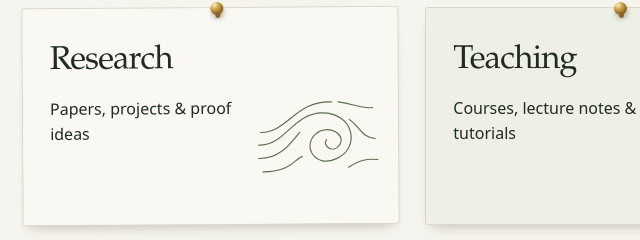
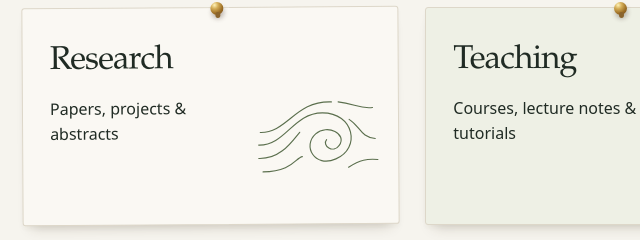
Before and after one commit to harrisonnmath/Personal-Website, a website with bundled scripts: page index.html in a window 1280 px wide. Shown: the part 455-695 px from the top of the page, 26-666 px from the left. Built offline with nearby package versions, Linux system fonts and the light colour scheme.

Commit message:
Replace paper proof explorers with concise abstracts and update conference organizing

```diff
--- a/app.js
+++ b/app.js
@@ -24,41 +24,24 @@ const coauthorWebsites={
  'Zachary Radke':'https://sites.google.com/view/zacharyradke/home'
 };
 const authorLinks=value=>esc(value).replace(/\b(Elaine Cozzi|Zachary Radke)\b/g,name=>`<a href="${coauthorWebsites[name]}">${name}</a>`);
-const listItem=(x,type)=>`<article class="entry"><div class="entry-meta">${x.authors?authorLinks(x.authors):esc(x.term||x.date||'')}</div><h2>${esc(x.title)}</h2>${x.status?`<p class="entry-status">${esc(x.status)}</p>`:''}<p>${esc(x.description)}</p><div class="entry-links">${x.detail?`<a class="text-link" href="${x.detail==='sqg'?'#sqg':'#paper/'+encodeURIComponent(x.detail)}">Explore the paper</a>`:''}${safe(x.url)?`<a class="text-link" href="${esc(safe(x.url))}">${type==='paper'?esc(x.pdfLabel||'Read paper (PDF)'):'Open resource'}</a>`:''}${safe(x.publisher)?`<a class="text-link" href="${esc(safe(x.publisher))}">Journal version</a>`:''}${safe(x.source)?`<a class="text-link" href="${esc(safe(x.source))}">arXiv record</a>`:''}</div></article>`;
+const listItem=(x,type)=>`<article class="entry"><div class="entry-meta">${x.authors?authorLinks(x.authors):esc(x.term||x.date||'')}</div><h2>${esc(x.title)}</h2>${x.status?`<p class="entry-status">${esc(x.status)}</p>`:''}<p>${esc(x.description)}</p><div class="entry-links">${safe(x.url)?`<a class="text-link" href="${esc(safe(x.url))}">${type==='paper'?esc(x.pdfLabel||'Read paper (PDF)'):'Open resource'}</a>`:''}${safe(x.publisher)?`<a class="text-link" href="${esc(safe(x.publisher))}">Journal version</a>`:''}${safe(x.source)?`<a class="text-link" href="${esc(safe(x.source))}">arXiv record</a>`:''}</div></article>`;
 function render(){
- let route=location.hash.slice(1).split('/')[0]||'home';if(route==='results-map')route='research';let html='';
- const paperId=location.hash.slice(1).split('/')[1];
- const activePaper=route==='sqg'?data.papers.find(p=>p.detail==='sqg'):route==='paper'?data.papers.find(p=>p.detail===paperId):null;
+ let route=location.hash.slice(1).split('/')[0]||'home';if(['results-map','paper','sqg'].includes(route))route='research';let html='';
  document.querySelectorAll('nav a').forEach(a=>a.toggleAttribute('aria-current',a.hash==='#'+route));
  if(route==='home')html=`<section class="hero"><div class="hero-copy"><span class="eyebrow">MATHEMATICS · ${esc(data.affiliation)}</span><h1>${esc(data.name)}</h1><p class="role">${esc(data.role)}</p><span class="accent-rule"></span><p class="hero-intro">${esc(data.intro)}</p>${safe(data.cv)?`<div class="entry-links"><a class="text-link" href="${esc(safe(data.cv))}">Read my CV</a></div>`:''}</div><div class="hero-contours" aria-hidden="true">${art('flow')}</div><figure class="portrait">${portrait()}</figure></section><section class="noticeboard" aria-label="Explore the website">${data.cards.map(card).join('')}</section>`;
- else if(route==='research')html=head('RESEARCH','Questions, mechanisms, and proofs',data.researchIntro)+`<div class="topic-tags"><span>Fluid dynamics</span><span>Endpoint regularity</span><span>Aggregation–diffusion</span><span>Geometric PDEs</span></div><section class="entries research-papers">${data.papers.map(x=>listItem(x,'paper')).join('')||'<p>New papers will appear here.</p>'}</section>`;
+ else if(route==='research')html=head('RESEARCH','Research',data.researchIntro)+`<div class="topic-tags"><span>Fluid dynamics</span><span>Endpoint regularity</span><span>Aggregation–diffusion</span><span>Geometric PDEs</span></div><section class="entries research-papers">${data.papers.map(x=>listItem(x,'paper')).join('')||'<p>New papers will appear here.</p>'}</section>`;
  else if(route==='teaching')html=head('TEACHING','Teaching',data.teachingIntro)+renderTeaching();
  else if(route==='talks')html=head('TALKS & CONFERENCES','Talks & conferences','Presentations and conference participation, drawn from my CV.')+renderTalks();
  else if(route==='about')html=head('OFF THE CLOCK','Beyond the blackboard',data.about)+notebookMarkup()+`<div class="about-layout"><div class="about-art">${art('nature')}</div><div><h2>A few things I enjoy</h2><ul class="interest-list"><li>Rock climbing</li><li>Time in nature</li><li>Mushrooms and field discoveries</li></ul>${(data.aboutLinks||[]).filter(x=>safe(x.url)).map(x=>`<p><a href="${esc(safe(x.url))}">${esc(x.title)}</a></p>`).join('')}</div></div>`;
  else if(route==='contact')html=head('CV & CONTACT','Get in touch',data.bio)+`<section class="contact-grid"><article><h2>Affiliation</h2><p>${esc(data.role)}<br>${esc(data.affiliation)}</p></article><article><h2>Email</h2>${data.email?`<a class="text-link" href="mailto:${esc(data.email)}">${esc(data.email)}</a>`:'<p>Email address to be added.</p>'}</article><article><h2>Curriculum vitae</h2>${safe(data.cv)?`<a class="text-link" href="${esc(safe(data.cv))}">Read my CV</a>`:'<p>CV to be added.</p>'}</article></section>`;
  else if(route==='lab')html=head('MATH LAB','How often does the better team win?','Explore a simple model: each team scores an independent Poisson number of goals. Change the expected goals and compare the possible outcomes.')+`<section class="lab"><div class="lab-controls"><label>Team A expected goals <output id="a-out">1.8</output><input id="a" type="range" min="0" max="5" value="1.8" step="0.1"></label><label>Team B expected goals <output id="b-out">1.2</output><input id="b" type="range" min="0" max="5" value="1.2" step="0.1"></label></div><div id="probabilities" aria-live="polite"></div><div class="match-result" id="match-result">Try playing a match with these parameters.</div><button id="simulate" class="primary-button">Play a match</button><details><summary>Inside the model</summary><p>The probability of k goals is P(X = k) = e⁻λ λᵏ / k!. We sum the independent score probabilities over wins, draws, and losses. Results concern regulation time; the model ignores tactical changes and overtime.</p></details></section>`;
- else if((route==='sqg'||route==='paper')&&activePaper)html=head('RESEARCH NOTE',activePaper.title,activePaper.description,'<a class="back-link" href="#research">Back to research</a>')+`<p class="entry-meta">${authorLinks(activePaper.authors)}</p><p class="entry-status">${esc(activePaper.status)}</p><div class="entry-links">${safe(activePaper.url)?`<a class="text-link" href="${esc(safe(activePaper.url))}">${esc(activePaper.pdfLabel||'Read paper (PDF)')}</a>`:''}${safe(activePaper.publisher)?`<a class="text-link" href="${esc(safe(activePaper.publisher))}">Journal version</a>`:''}${safe(activePaper.source)?`<a class="text-link" href="${esc(safe(activePaper.source))}">arXiv record</a>`:''}</div><div class="reading-tabs" role="tablist" aria-label="Reading level"><button id="tab-idea" role="tab" data-tab="idea">The idea</button><button id="tab-results" role="tab" data-tab="results">Main results</button><button id="tab-proof" role="tab" data-tab="proof">Proof ideas</button></div><section id="paper-panel" role="tabpanel" tabindex="0" class="paper-panel"></section>`;
+
  else html=head('PAGE NOT FOUND','This page has moved.','Return to the noticeboard to keep exploring.');
  $('#main').innerHTML=html;
- document.title=(activePaper?activePaper.title+' · '+data.name:(route==='home'?'':({sqg:'SQG paper',research:'Research',teaching:'Teaching',talks:'Talks & conferences',about:'Off the clock',contact:'CV & contact'}[route]||'Page')+' · ')+data.name);
- if(route==='about')setupNotebook(data,esc,art);if(activePaper)setupPaper(activePaper.explanations||(route==='sqg'?data.paperPanels:{}),location.hash.slice(1).split('/')[route==='sqg'?1:2]);
+ document.title=(route==='home'?'':({research:'Research',teaching:'Teaching',talks:'Talks & conferences',about:'Off the clock',contact:'CV & contact'}[route]||'Page')+' · ')+data.name;
+ if(route==='about')setupNotebook(data,esc,art);
  $('#announcer').textContent=route==='home'?'Noticeboard':document.title;
 }
-function renderPaperPanel(key,panels){
- const blocks=panels?.[key]||[];
- return blocks.map(block=>{
-  const text=esc(block.text).replaceAll('\n','<br>');
-  switch(block.type){
-   case 'heading':return '<h2>'+text+'</h2>';
-   case 'subheading':return '<h3>'+text+'</h3>';
-   case 'note':return '<aside class="margin-note">'+text+'</aside>';
-   case 'equation':return '<div class="math-display">'+text.replace(/_\{([^{}]*)\}/g,'<sub>$1</sub>').replace(/\^\{([^{}]*)\}/g,'<sup>$1</sup>')+'</div>';
-   case 'step':return '<details><summary>'+esc(block.title)+'</summary><p>'+text+'</p></details>';
-   default:return '<p>'+text+'</p>';
-  }
- }).join('');
-}
-function setupPaper(panels,initialTab){const select=(key)=>{document.querySelectorAll('[data-tab]').forEach(el=>{el.setAttribute('aria-selected',String(el.dataset.tab===key));el.tabIndex=el.dataset.tab===key?0:-1;});$('#paper-panel').setAttribute('aria-labelledby','tab-'+key);$('#paper-panel').innerHTML=renderPaperPanel(key,panels);};document.querySelectorAll('[data-tab]').forEach(el=>{el.onclick=()=>select(el.dataset.tab);el.onkeydown=e=>{if(!['ArrowRight','ArrowLeft','Home','End'].includes(e.key))return;e.preventDefault();let keys=['idea','results','proof'],i=keys.indexOf(el.dataset.tab);i=e.key==='Home'?0:e.key==='End'?2:(i+(e.key==='ArrowRight'?1:2))%3;select(keys[i]);$('#tab-'+keys[i]).focus();}});select(['idea','results','proof'].includes(initialTab)?initialTab:'idea');}
 window.addEventListener('hashchange',()=>{render();window.scrollTo(0,0);$('#main').focus({preventScroll:true});});render();
 
 function renderTeaching(){
@@ -66,6 +49,6 @@ function renderTeaching(){
  return institutions.map(institution=>'<section class="teaching-history"><h2>'+esc(institution)+'</h2><div class="teaching-table-wrap"><table class="teaching-table"><thead><tr><th scope="col">Term</th><th scope="col">Course</th><th scope="col">Role</th></tr></thead><tbody>'+data.courses.filter(c=>(c.institution||'')===institution).map(c=>'<tr><td>'+esc(c.term)+'</td><td>'+(safe(c.url)?'<a href="'+esc(safe(c.url))+'">'+esc(c.title)+'</a>':esc(c.title))+(c.description?'<p>'+esc(c.description)+'</p>':'')+'</td><td>'+esc(c.role||'')+'</td></tr>').join('')+'</tbody></table></div></section>').join('');
 }
 function renderTalks(){
- const groups=[['Invited talks',data.talks.filter(t=>t.category==='invited')],['Other talks',data.talks.filter(t=>t.category!=='invited')],['Conferences organized',data.conferencesOrganized||[]],['Conferences attended as a speaker',data.conferencesAttended||[]]];
+ const groups=[['Invited talks',data.talks.filter(t=>t.category==='invited')],['Other talks',data.talks.filter(t=>t.category!=='invited')],['Conferences organized',data.conferencesOrganized||[]]];
  return groups.filter(([,items])=>items.length).map(([heading,items])=>'<section class="talk-history"><h2>'+heading+'</h2>'+items.map(item=>'<article class="talk-entry"><div class="entry-meta">'+esc(item.date)+'</div><div><h3>'+esc(item.title)+'</h3>'+(item.venue?'<p class="talk-venue">'+esc(item.venue)+'</p>':'')+(item.description?'<p>'+esc(item.description)+'</p>':'')+(safe(item.url)?'<a href="'+esc(safe(item.url))+'">Open resource</a>':'')+'</div></article>').join('')+'</section>').join('')||'<p>Talk details will be added here.</p>';
 }
--- a/content.json
+++ b/content.json
@@ -11,7 +11,7 @@
     {
       "id": "research",
       "title": "Research",
-      "description": "Papers, projects & proof ideas",
+      "description": "Papers, projects & abstracts",
       "url": "#research",
       "illustration": "flow",
       "color": "cream"
@@ -54,7 +54,7 @@
       "title": "Strong Ill-Posedness of the Surface Quasi-Geostrophic Equations in Wᵏ,¹(ℝ²)",
       "authors": "Elaine Cozzi, Nicholas Harrison, and Zachary Radke",
       "status": "Manuscript · November 2026",
-      "description": "Norm inflation and instantaneous loss of bounded Wᵏ,¹ control for inviscid SQG, for every integer k ≥ 3.",
+      "description": "Small changes to the starting state of inviscid SQG can quickly become large when measured through spatial derivatives. We also construct starting states whose derivative norm has unbounded essential supremum on every initial time interval, which does not mean it is infinite at every positive time.",
       "url": "",
       "detail": "sqg"
     },
@@ -63,52 +63,9 @@
       "title": "Ill-Posedness of the 2D Euler Equations in a Logarithmically Refined Critical Sobolev Space",
       "authors": "Elaine Cozzi, Nicholas Harrison, and Zachary Radke",
       "status": "Journal of Dynamics and Differential Equations · 2026",
-      "description": "Strong ill-posedness persists under logarithmic refinements of the critical H² velocity norm, up to the exponent α = 1/2.",
+      "description": "Can a little extra smoothness prevent instability in an ideal two-dimensional fluid? We show that certain logarithmic improvements to the critical smoothness requirement still allow arbitrarily small starting states to develop very large regularity norms.",
       "url": "assets/papers/euler-logarithmic-illposedness-author.pdf",
       "source": "https://arxiv.org/abs/2510.20773",
-      "explanations": {
-        "idea": [
-          {
-            "type": "heading",
-            "text": "Can a little extra smoothness prevent instability?"
-          },
-          {
-            "type": "paragraph",
-            "text": "A logarithmic weight strengthens the critical Sobolev norm without requiring an additional positive power of differentiability. This paper asks whether that small improvement restores control of the Euler evolution."
-          }
-        ],
-        "results": [
-          {
-            "type": "heading",
-            "text": "Ill-posedness through the logarithmic threshold"
-          },
-          {
-            "type": "paragraph",
-            "text": "The paper establishes strong ill-posedness for 2D Euler in the logarithmically refined critical spaces H²,α for α ≤ 1/2. Consult the paper for the full hypotheses and precise norm-inflation formulation."
-          }
-        ],
-        "proof": [
-          {
-            "type": "heading",
-            "text": "Stretching turns small oscillations into large norms."
-          },
-          {
-            "type": "step",
-            "text": "Construct small initial vorticity that generates a large derivative of the particle trajectory map.",
-            "title": "Create Lagrangian deformation"
-          },
-          {
-            "type": "step",
-            "text": "Add a localized, highly oscillatory perturbation whose transport by that map amplifies its norm.",
-            "title": "Amplify an oscillation"
-          },
-          {
-            "type": "step",
-            "text": "Combine countably many local constructions while keeping their interactions small.",
-            "title": "Patch the local constructions"
-          }
-        ]
-      },
       "publisher": "https://doi.org/10.1007/s10884-026-10532-z",
       "pdfLabel": "Author PDF"
     },
@@ -117,52 +74,9 @@
       "title": "Well-Posedness for the Euler Equations in Function Spaces of Generalized Smoothness",
       "authors": "Nicholas Harrison and Zachary Radke",
       "status": "Journal of Differential Equations 477 (2026), 114533",
-      "description": "Existence and well-posedness at critical smoothness with additional slowly varying weights, together with a continuation criterion and two-dimensional global existence.",
+      "description": "We study how much smoothness is needed for the Euler equations to have a unique solution that depends continuously on its starting state. By measuring smoothness more finely across different spatial scales, we establish local well-posedness and show that the solutions persist globally in two dimensions under the stated assumptions.",
       "url": "assets/papers/euler-generalized-smoothness-author.pdf",
       "source": "https://arxiv.org/abs/2510.02626",
-      "explanations": {
-        "idea": [
-          {
-            "type": "heading",
-            "text": "Measuring smoothness between the usual scales"
-          },
-          {
-            "type": "paragraph",
-            "text": "Slowly varying weights distinguish functions that have the same critical differentiability exponent. They provide finer control than the exponent alone."
-          }
-        ],
-        "results": [
-          {
-            "type": "heading",
-            "text": "A weighted route to well-posedness"
-          },
-          {
-            "type": "paragraph",
-            "text": "For generalized Besov and Triebel–Lizorkin spaces at s = d/p + 1, sufficiently fast growth of the slowly varying weight yields local solutions under the stated parameter assumptions. A Beale–Kato–Majda-type continuation criterion gives global existence in two dimensions."
-          }
-        ],
-        "proof": [
-          {
-            "type": "heading",
-            "text": "Control the equation one frequency scale at a time."
-          },
-          {
-            "type": "step",
-            "text": "Use Littlewood–Paley decompositions to track the slowly varying weights across frequency scales.",
-            "title": "Resolve the frequency scales"
-          },
-          {
-            "type": "step",
-            "text": "Establish weighted product and commutator bounds for the transport nonlinearity.",
-            "title": "Estimate the nonlinear interactions"
-          },
-          {
-            "type": "step",
-            "text": "Use the resulting a priori estimates to construct local solutions, then apply the continuation criterion in two dimensions.",
-            "title": "Construct and continue solutions"
-          }
-        ]
-      },
       "publisher": "https://doi.org/10.1016/j.jde.2026.114533",
       "pdfLabel": "Author PDF"
     },
@@ -171,52 +85,9 @@
       "title": "Local Existence for the 2D Euler Equations in a Critical Sobolev Space",
       "authors": "Elaine Cozzi and Nicholas Harrison",
       "status": "Nonlinear Analysis 261 (2025), 113846",
-      "description": "Short-time existence with vorticity in W²,¹(ℝ²), with global persistence of that regularity under an additional Dini continuity assumption.",
+      "description": "We prove that a two-dimensional ideal fluid retains a critical measure of vorticity smoothness for a short time, even at an endpoint where standard estimates are difficult to use. If the initial vorticity also satisfies a Dini continuity condition, that regularity persists for all time.",
       "url": "assets/papers/euler-critical-sobolev-author.pdf",
       "source": "https://arxiv.org/abs/2409.19418",
-      "explanations": {
-        "idea": [
-          {
-            "type": "heading",
-            "text": "What happens at the L¹ endpoint?"
-          },
-          {
-            "type": "paragraph",
-            "text": "The endpoint W²,¹ vorticity space requires estimates that do not follow from the usual Lᵖ theory for p > 1."
-          }
-        ],
-        "results": [
-          {
-            "type": "heading",
-            "text": "Local existence and a conditional global result"
-          },
-          {
-            "type": "paragraph",
-            "text": "Initial vorticity in W²,¹(ℝ²) admits a short-time solution retaining this regularity. If the initial vorticity is also Dini continuous, the regularity persists globally. The global statement needs this additional assumption."
-          }
-        ],
-        "proof": [
-          {
-            "type": "heading",
-            "text": "Endpoint estimates and compactness"
-          },
-          {
-            "type": "step",
-            "text": "Use Lorentz-space estimates to bound the velocity gradient and close the a priori inequality.",
-            "title": "Control the velocity gradient"
-          },
-          {
-            "type": "step",
-            "text": "Approximate by smooth solutions and obtain uniform W²,¹ bounds. Address equiintegrability and tightness when taking limits in L¹.",
-            "title": "Pass to a weak solution"
-          },
-          {
-            "type": "step",
-            "text": "Use the additional modulus of continuity to control the velocity gradient and continue the regularity for all time.",
-            "title": "Use Dini continuity for global control"
-          }
-        ]
-      },
       "publisher": "https://doi.org/10.1016/j.na.2025.113846",
       "pdfLabel": "Author PDF"
     }
@@ -493,108 +364,19 @@
   "aboutLinks": [],
   "researchIntro": "My research connects the analysis of nonlinear PDEs with the mechanisms that drive concentration, transport, and loss of regularity.",
   "teachingIntro": "Courses I have taught and supported at Simon Fraser University, Oregon State University, and Western Washington University.",
-  "paperPanels": {
-    "idea": [
-      {
-        "type": "heading",
-        "text": "A tiny change can hide a large difference."
-      },
-      {
-        "type": "paragraph",
-        "text": "SQG describes a scalar carried by a fluid whose velocity is determined by that same scalar. This feedback makes its mathematical behavior subtle."
-      },
-      {
-        "type": "paragraph",
-        "text": "Two initial states can be arbitrarily close in a norm measuring their derivatives, yet their smooth solutions can later be arbitrarily far apart in that norm."
-      },
-      {
-        "type": "note",
-        "text": "What you measure matters: the instability concerns derivatives in L¹. It does not assert that the temperature itself becomes arbitrarily large."
-      },
-      {
-        "type": "subheading",
-        "text": "Why is this surprising?"
-      },
-      {
-        "type": "paragraph",
-        "text": "The W³,¹ norm controls the velocity gradient. That useful estimate still does not close the highest-order derivative estimate."
-      }
-    ],
-    "results": [
-      {
-        "type": "heading",
-        "text": "Two forms of instability"
-      },
-      {
-        "type": "subheading",
-        "text": "Norm inflation near a smooth background"
-      },
-      {
-        "type": "paragraph",
-        "text": "Fix a nonconstant smooth, compactly supported background solution and a positive target time τ within its smooth lifespan. For every ε, M > 0 and integer k ≥ 3, a smooth compactly supported perturbation can be chosen with initial Wᵏ,¹ distance below ε and distance at τ above M. Its solution exists through τ."
-      },
-      {
-        "type": "equation",
-        "text": "‖θ₀ − θ̄₀‖_{Wᵏ,¹} < ε     ‖θ(τ) − θ̄(τ)‖_{Wᵏ,¹} > M"
-      },
-      {
-        "type": "subheading",
-        "text": "Instantaneous loss of bounded norm control"
-      },
-      {
-        "type": "paragraph",
-        "text": "Arbitrarily close to each nonconstant smooth compactly supported datum, there is compactly supported Wᵏ,¹ data whose corresponding solution satisfies"
-      },
-      {
-        "type": "equation",
-        "text": "ess sup_{0<t<T′} ‖θ(t)‖_{Wᵏ,¹} = ∞   for every 0 < T′ ≤ T."
-      },
-      {
-        "type": "paragraph",
-        "text": "This essential-supremum statement does not assert that the norm is infinite at every positive time. See Theorems 1.1 and 1.2 for the precise formulation."
-      }
-    ],
-    "proof": [
-      {
-        "type": "heading",
-        "text": "The nonlocal interaction drives growth."
-      },
-      {
-        "type": "equation",
-        "text": "∂ₜη + ū · ∇η + (R^{⊥}η) · ∇θ̄ + (R^{⊥}η) · ∇η = 0"
-      },
-      {
-        "type": "paragraph",
-        "text": "The perturbation creates a velocity that moves the background scalar. After local approximation and a change of coordinates, this gives a nonconstant multiplier homogeneous of degree zero."
-      },
-      {
-        "type": "step",
-        "title": "1. Find an amplifying profile",
-        "text": "The Bonami–Poornima theorem supplies a profile with a large multiplier response relative to the initial derivative norm."
-      },
-      {
-        "type": "step",
-        "title": "2. Dilute the nonlinear error",
-        "text": "Distributing the perturbation among many smaller packets controls self-interaction while preserving the desired amplification."
-      },
-      {
-        "type": "step",
-        "title": "3. Concentrate the packets",
-        "text": "A sufficiently small spatial scale controls the errors from approximating the background flow and scalar gradient."
-      },
-      {
-        "type": "step",
-        "title": "4. Pass to a single limiting datum",
-        "text": "Iterated norm inflation and stability in an auxiliary Sobolev–Lorentz solution class yield one datum with unbounded norm control on every initial time interval."
-      }
-    ]
-  },
   "notebook": {
     "title": "Off the clock",
     "subtitle": "Notes from beyond the blackboard",
     "pages": []
   },
   "conferencesOrganized": [
+    {
+      "title": "Math For All Corvallis Conference",
+      "date": "2026",
+      "venue": "Corvallis",
+      "description": "Co-organizer",
+      "url": ""
+    },
     {
       "title": "Math For All Corvallis Conference",
       "date": "2025",
@@ -609,28 +391,5 @@
       "description": "Co-organizer",
       "url": ""
     }
-  ],
-  "conferencesAttended": [
-    {
-      "title": "Pacific Northwest Section of SIAM 5th Biennial Meeting",
-      "date": "October 2025",
-      "venue": "",
-      "description": "Invited speaker · Strong Ill-Posedness of the 2D Incompressible Euler Equations in Logarithmically Refined Critical Sobolev Spaces",
-      "url": ""
-    },
-    {
-      "title": "AMS Fall Western Sectional Meeting",
-      "date": "August 2025",
-      "venue": "",
-      "description": "Invited speaker · Strong Ill-Posedness of the 2D Incompressible Euler Equations in Logarithmically Refined Critical Sobolev Spaces",
-      "url": ""
-    },
-    {
-      "title": "9th SIAM Central States Sectional Annual Meeting",
-      "date": "October 2024",
-      "venue": "",
-      "description": "Invited speaker · Singularity Suppression by Rapid Mixing in an Aggregation Equation",
-      "url": ""
-    }
   ]
 }
```
Also changed, not shown: editor.js (+5 -12 lines), scripts/check.mjs (+2 -10 lines), README.md, style.css.
